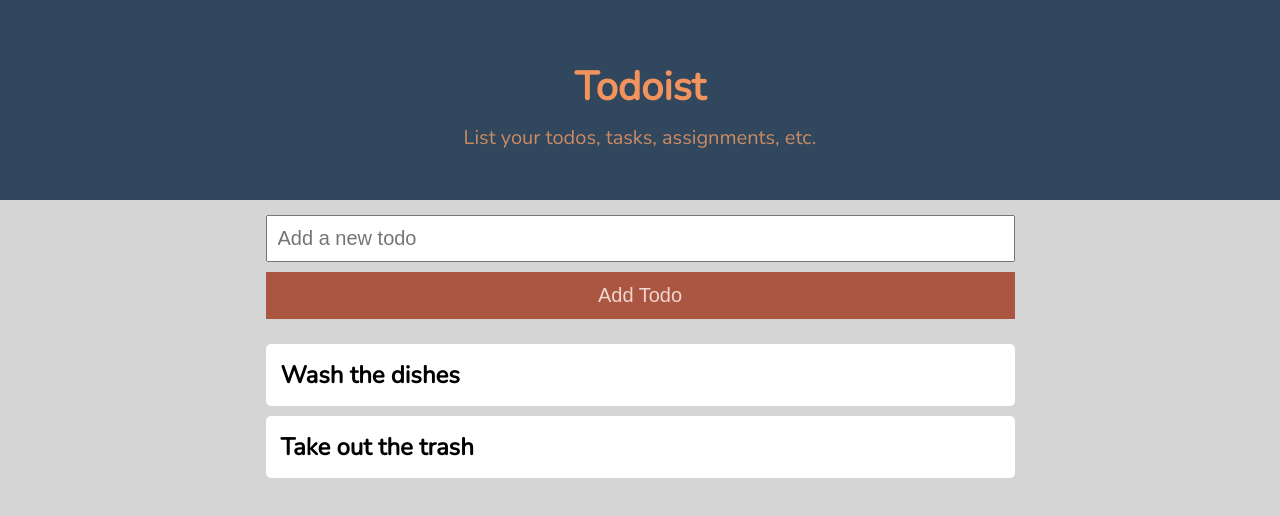
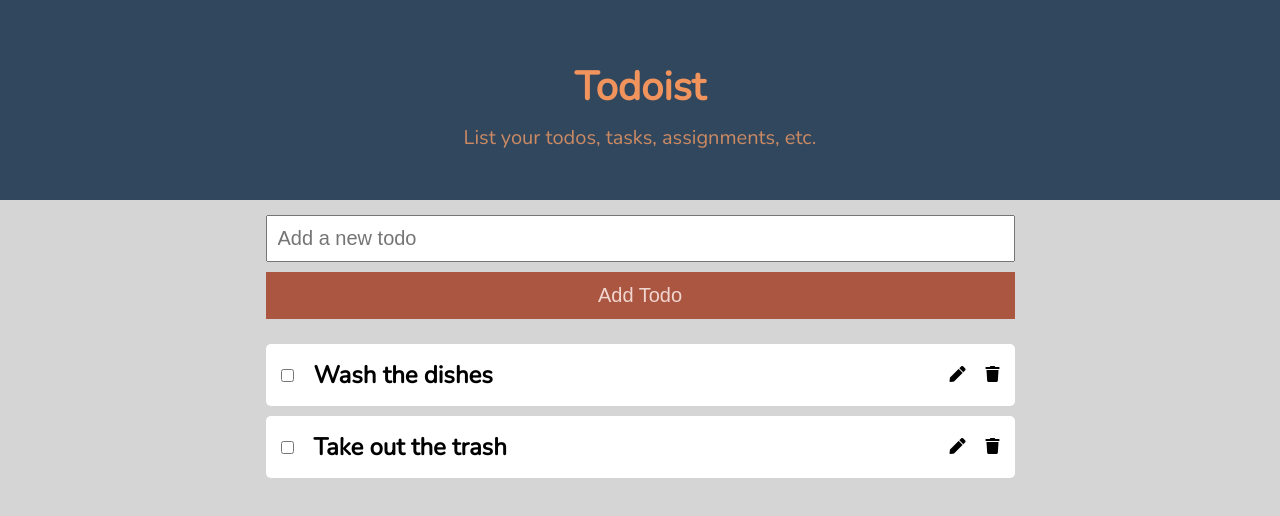
Before and after one commit to jaesmanalang/todoist, a React (Create React App) app: page / in a window 1280 px wide. Shown: the top 516 px of the page. Built offline with nearby package versions, Linux system fonts and the light colour scheme.

Commit message:
Add markComplete function and line-through style on completed tasks

```diff
--- a/src/components/App.js
+++ b/src/components/App.js
@@ -33,13 +33,25 @@
     this.setState({ todos: [...this.state.todos, newTodo] });
   };
 
+  markComplete = (id) => {
+    this.setState({
+      todos: this.state.todos.map((todo) => {
+        if (todo.id === id) {
+          todo.completed = !todo.completed;
+        }
+        return todo;
+      })
+    });
+    console.log(id);
+  };
+
   render() {
     return (
       <div>
         <Header />
         <div className="container">
           <TodoInput addTodo={this.addTodo} />
-          <TodoList todos={this.state.todos} />
+          <TodoList todos={this.state.todos} markComplete={this.markComplete} />
         </div>
       </div>
     );
--- a/src/components/todo-input/TodoInput.scss
+++ b/src/components/todo-input/TodoInput.scss
@@ -22,6 +22,7 @@
 
     &:hover {
       background-color: #984b38;
+      color: #fff;
     }
   }
 
--- a/src/components/todo-item/TodoItem.jsx
+++ b/src/components/todo-item/TodoItem.jsx
@@ -1,10 +1,32 @@
-import React from 'react';
+import React, { Component } from 'react';
 import './TodoItem.scss';
 
-const TodoItem = ({ title, completed }) => (
-  <div className="todo-item">
-    <h2 className="title">{title}</h2>
-  </div>
-);
+class TodoItem extends Component {
+  render() {
+    const { id, title, completed } = this.props.todo;
+    return (
+      <div className="todo-item">
+        <div className="check-title">
+          <input
+            className="checkbox"
+            type="checkbox"
+            onChange={this.props.markComplete.bind(this, id)}
+          />
+          <h2 className={`${completed ? 'line-through' : 'none'} title`}>
+            {title}
+          </h2>
+        </div>
+        <div className="icons">
+          <span className="edit">
+            <i className="fas fa-pen"></i>
+          </span>
+          <span className="remove">
+            <i className="fas fa-trash"></i>
+          </span>
+        </div>
+      </div>
+    );
+  }
+}
 
 export default TodoItem;
--- a/src/components/todo-item/TodoItem.scss
+++ b/src/components/todo-item/TodoItem.scss
@@ -1,15 +1,49 @@
 .todo-item {
+  display: flex;
+  justify-content: space-between;
+  align-items: center;
   background: #fff;
   margin: 1rem 0;
   padding: 1.5rem;
   border-radius: .5rem;
 
+  .line-through {
+    text-decoration: line-through;
+    color: rgb(184, 184, 184);
+    transition: 0.3s ease-in-out;
+  }
+
+  .none {
+    text-decoration: none;
+  }
+
   &:hover {
     transform: scale(1.010);
-    transition: 0.3s ease;
+    transition: 0.6s ease-in-out;
   }
 
-  .title {
-    // text-align: center;
+  .check-title {
+    display: flex;
+    align-items: center;
+
+    .checkbox {
+      margin-right: 2rem;
+      cursor: pointer;
+    }
+  }
+
+
+  .remove {
+    margin-left: 2rem;
+
+    &:hover {
+      color: rgb(204, 15, 8);
+      cursor: pointer;
+    }
+  }
+
+  .edit:hover {
+    color: rgb(6, 148, 63);
+    cursor: pointer;
   }
 }
--- a/src/components/todo-list/TodoList.jsx
+++ b/src/components/todo-list/TodoList.jsx
@@ -2,10 +2,10 @@
 import './TodoList.scss';
 import TodoItem from '../todo-item/TodoItem';
 
-const TodoList = ({ todos }) => (
+const TodoList = ({ todos, markComplete }) => (
   <div className="todo-list">
-    {todos.map(({ id, ...otherProps }) => (
-      <TodoItem key={id} {...otherProps} />
+    {todos.map((todo) => (
+      <TodoItem key={todo.id} todo={todo} markComplete={markComplete} />
     ))}
   </div>
 );
```
